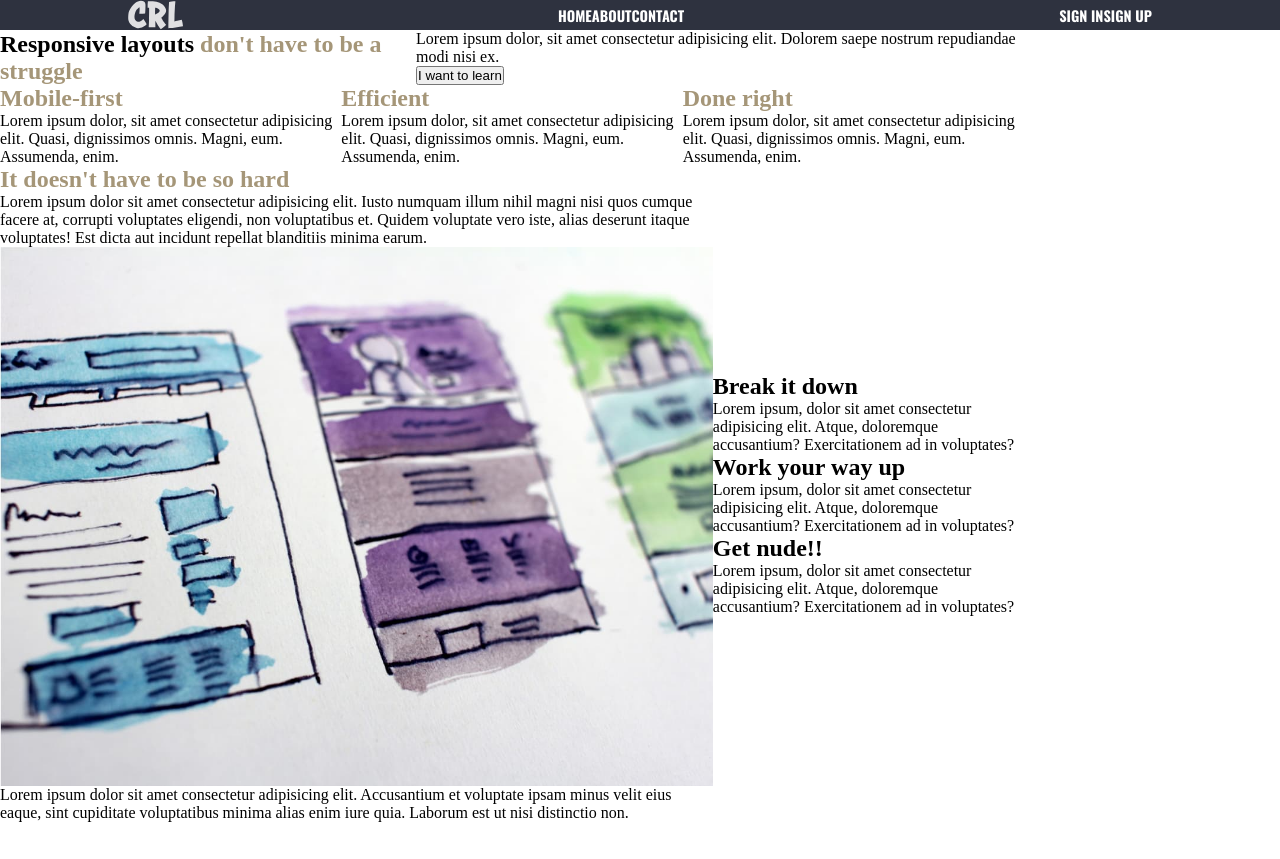
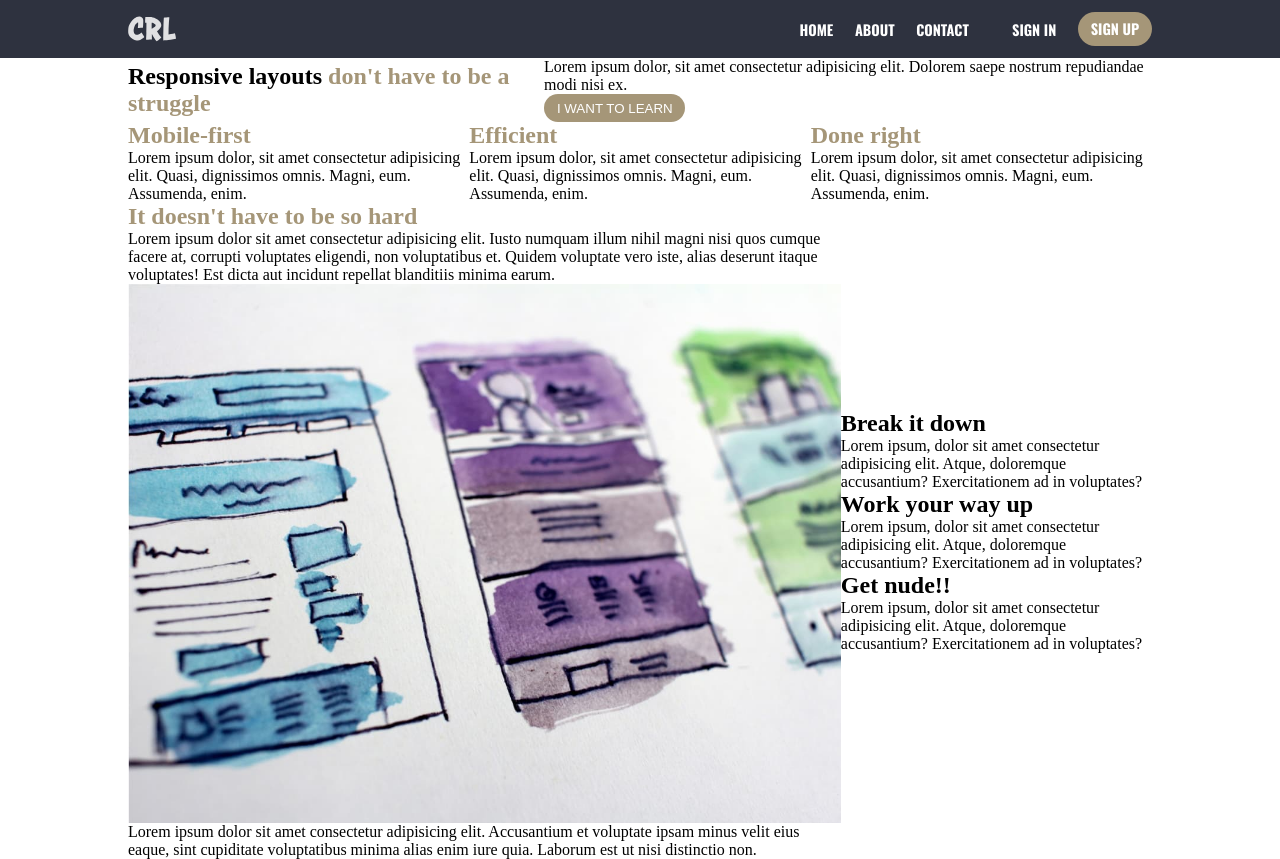
Before and after one commit to LoufaSupreme/kevinPowell_responsiveLayouts, a plain HTML site: page finalChallenge/index.html in a window 1280 px wide. Before the commit the page ends 822 px from the top, so only its background shows below. Drawn offline with nearby package versions, Linux system fonts and the light colour scheme.

Commit message:
finished desktop nav bar

```diff
--- a/finalChallenge/index.html
+++ b/finalChallenge/index.html
@@ -14,7 +14,8 @@
 <body>
     <nav>
         <div class="container nav">
-            <img src="./images/logo.svg" alt="logo">
+            <img class="logo" src="./images/logo.svg" alt="logo">
+            <div class="nav__link_container">
                 <ul class="nav__list nav__list--primary">
                     <li class="nav__item">
                         <a class="nav__link">Home</a>
@@ -34,6 +35,7 @@
                         <a class="nav__link btn">Sign Up</a>
                     </li>
                 </ul>
+            </div>
         </div>
     </nav>
     <section class="hero">
--- a/finalChallenge/style.css
+++ b/finalChallenge/style.css
@@ -25,12 +25,22 @@ img {
     color: var(--accent);
 }
 
+.btn {
+    background-color: var(--accent);
+    padding: 0.4rem 0.8rem;
+    border-radius: 100px;
+    border: none;
+    color: var(--white);
+    text-transform: uppercase;
+}
+
 .container {
     display: flex;
     max-width: 1200px;
     width: 80%;
     justify-content: center;
     align-items: center;
+    margin: 0 auto;
 }
 
 nav {
@@ -39,23 +49,36 @@ nav {
     text-transform: uppercase;
     font-family: var(--oswald);
     font-size: 0.9rem;
+    padding: 1rem 0;
 }
 
 .nav {
     justify-content: space-between;
-    margin: 0 auto;
 }
 
 .logo {
+    width: 3rem;
+}
 
+.nav__link_container {
+    display: flex;
 }
 
 .nav__list {
     display: flex;
 }
 
+.nav__list--primary {
+    align-self: flex-end;
+    margin-right: 3em;
+}
+
 .nav__item {
     list-style: none;
+}
+
+.nav__item + .nav__item {
+    margin-left: 1.5em;
 }
 
 .nav__link {
```
Lines whose indentation alone changed are shown as unchanged.
